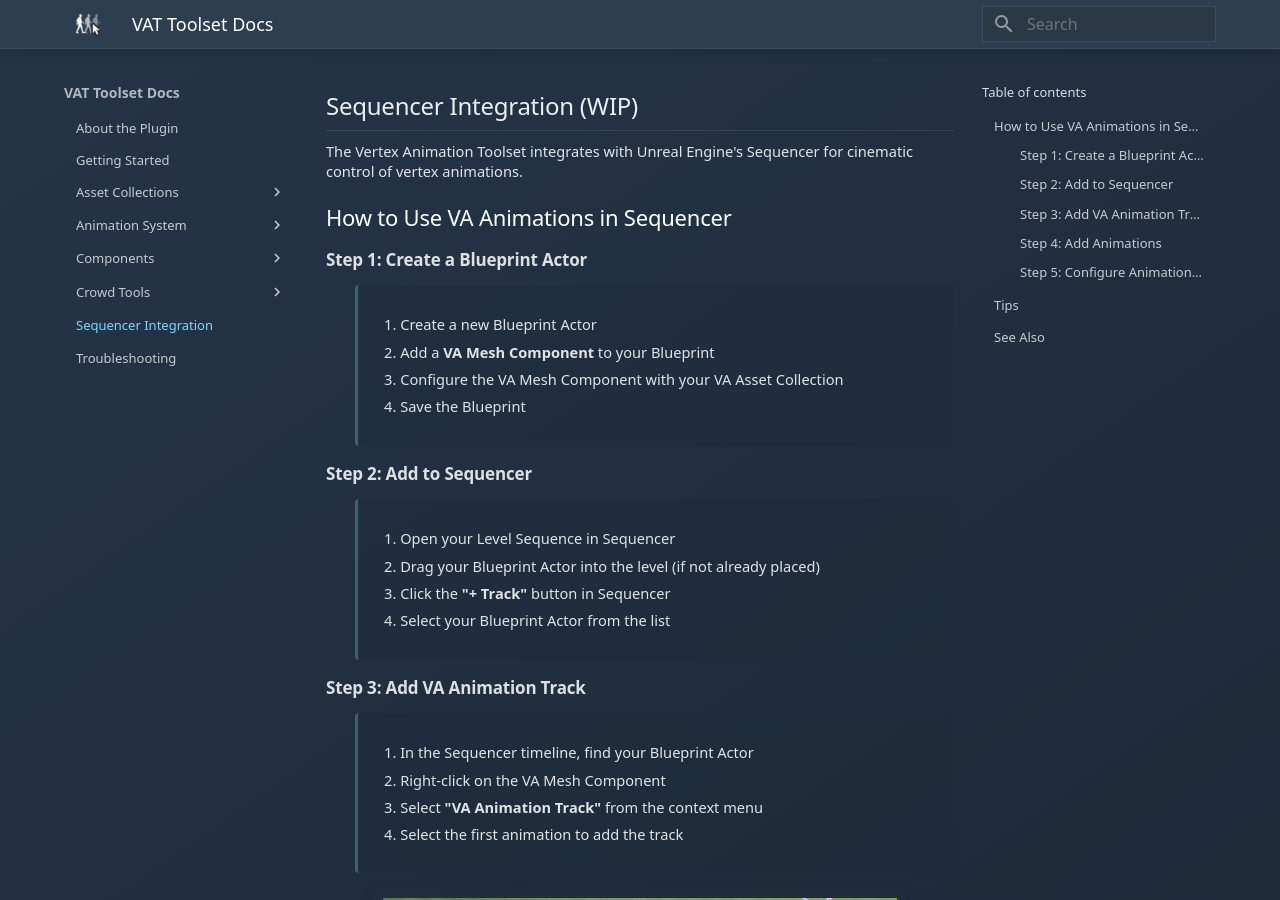
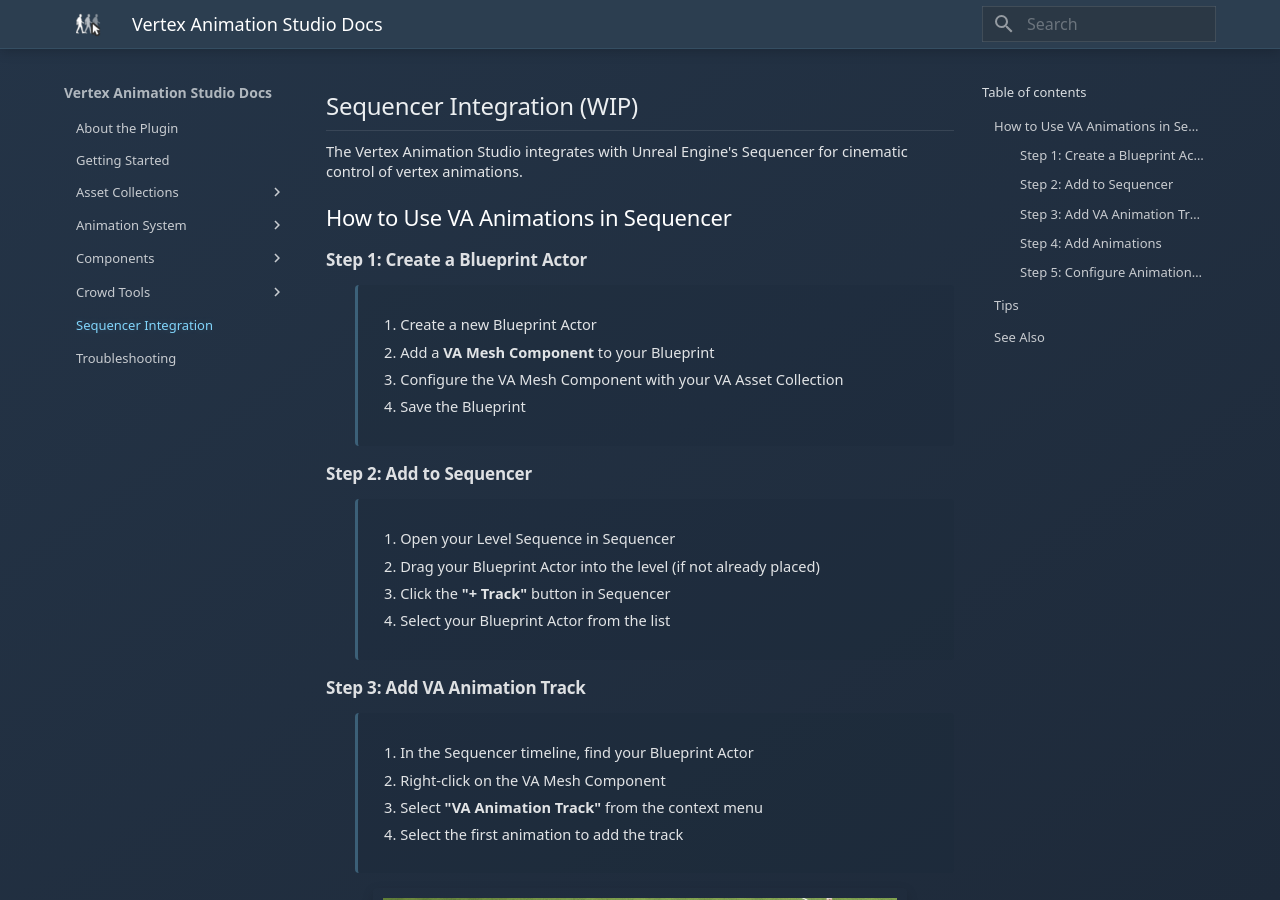
Before and after one commit to Milswanca/VertexAnimationDocumentation, an MkDocs documentation site: the page built from docs/sequencer-integration.md, in a window 1280 px wide and 900 px high. Built offline with MkDocs 1.6.1 and Material for MkDocs 9.7.7, drawn with Linux system fonts in a browser that asks for light colours.

Commit message:
Vertex Animation Studio name

```diff
--- a/docs/animation-control.md
+++ b/docs/animation-control.md
@@ -1,6 +1,6 @@
 # Animation Control
 
-The Vertex Animation Toolset provides helper functions that automatically manage animation modes and provide consistent control whether you're working with single characters or crowds.
+The Vertex Animation Studio provides helper functions that automatically manage animation modes and provide consistent control whether you're working with single characters or crowds.
 
 ## Architecture Overview
 
--- a/docs/index.md
+++ b/docs/index.md
@@ -1,4 +1,4 @@
-# Vertex Animation Toolset for UE5
+# Vertex Animation Studio for UE5
 
 Convert skeletal mesh characters into high-performance vertex animations for rendering crowds and multiple animated characters. The toolset preserves animation quality while reducing CPU overhead and enabling efficient GPU-based rendering through mesh instancing.
 
@@ -56,5 +56,5 @@ The plugin is most effective for:
 
 ## To Get Started
 
-- Follow the [Getting Started](getting-started.md) guide to begin implementing the Vertex Animation Toolset in your project
+- Follow the [Getting Started](getting-started.md) guide to begin implementing the Vertex Animation Studio in your project
 - Explore the [Troubleshooting](troubleshooting.md) page if you encounter any issues
--- a/docs/sequencer-integration.md
+++ b/docs/sequencer-integration.md
@@ -1,6 +1,6 @@
 # Sequencer Integration (WIP)
 
-The Vertex Animation Toolset integrates with Unreal Engine's Sequencer for cinematic control of vertex animations.
+The Vertex Animation Studio integrates with Unreal Engine's Sequencer for cinematic control of vertex animations.
 
 ## How to Use VA Animations in Sequencer
 
--- a/docs/va-asset-collection.md
+++ b/docs/va-asset-collection.md
@@ -1,6 +1,6 @@
 # UVAAssetCollection
 
-The VA Asset Collection is the core asset type in the Vertex Animation Toolset that manages and stores all data required for vertex animations. It serves as a container that holds meshes, animations, and their associated data.
+The VA Asset Collection is the core asset type in the Vertex Animation Studio that manages and stores all data required for vertex animations. It serves as a container that holds meshes, animations, and their associated data.
 
 ![VA Asset Collection](assets/vaassetcollection.jpg){width="20%" style="margin-top: 10px;"}
 
--- a/mkdocs.yml
+++ b/mkdocs.yml
@@ -1,4 +1,4 @@
-site_name: VAT Toolset Docs
+site_name: Vertex Animation Studio Docs
 theme:
   name: material
   logo: assets/icon_CrowdEditor_40x.png
```
